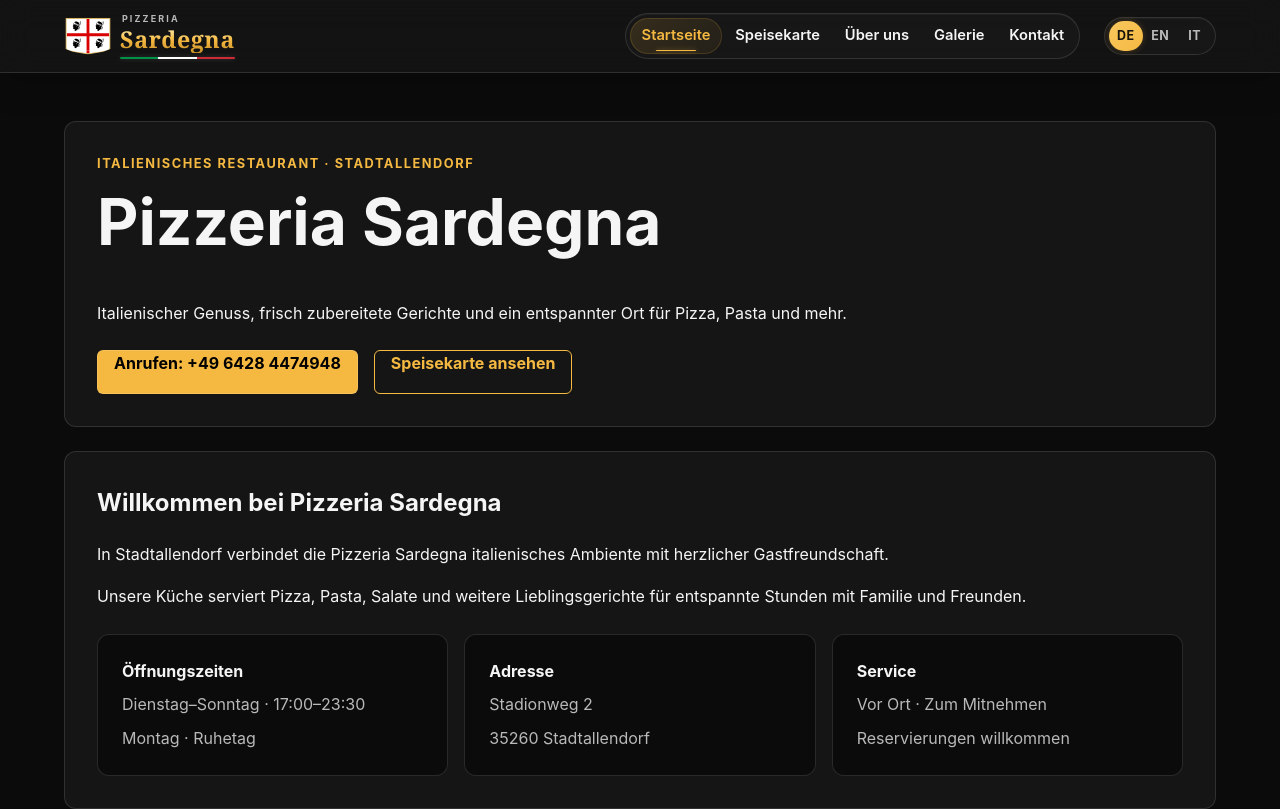
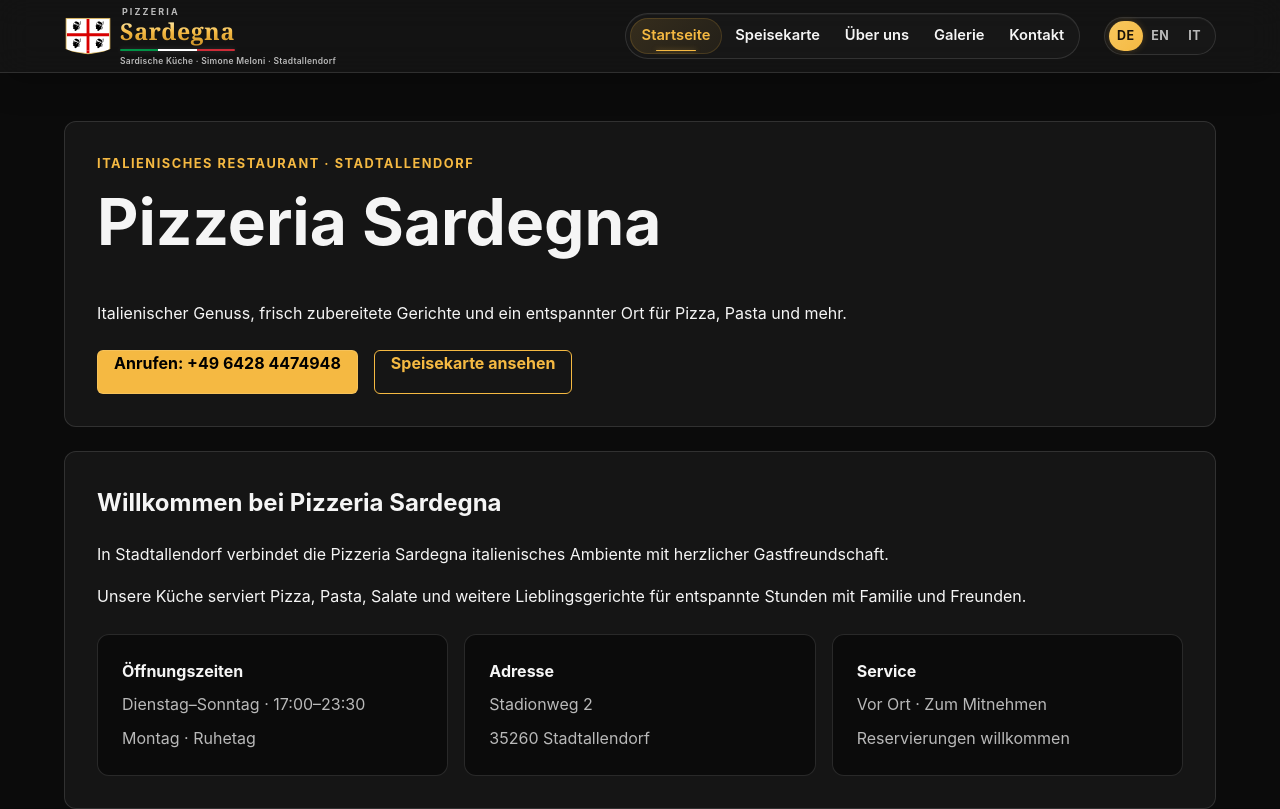
Before and after one commit to NikitaGoluban/pizzeria-sardegna.com, a React (Vite) app in the folder frontend/: page / in a window 1280 px wide. Shown: the top 809 px of the page. Built offline with nearby package versions, Linux system fonts and the light colour scheme.

Commit message:
Add multilingual brand tagline

```diff
--- a/frontend/src/components/layout/SiteHeader.tsx
+++ b/frontend/src/components/layout/SiteHeader.tsx
@@ -53,9 +53,12 @@ export function SiteHeader() {
           </span>
           <span className="site-logo-name">
             <span className="site-logo-prefix">Pizzeria</span>
-            {/* data-label dostarcza nazwę Sardegna dekoracyjnej warstwie błysku w CSS. */}
-            <span className="site-logo-sardegna" data-label="Sardegna">Sardegna</span>
-            <span className="site-logo-underline" aria-hidden="true" />
+            <span className="site-logo-mark">
+              {/* data-label dostarcza nazwę Sardegna dekoracyjnej warstwie błysku w CSS. */}
+              <span className="site-logo-sardegna" data-label="Sardegna">Sardegna</span>
+              <span className="site-logo-underline" aria-hidden="true" />
+            </span>
+            <span className="site-logo-tagline">{translation.t('common.brandTagline')}</span>
           </span>
         </Link>
 
--- a/frontend/src/locales/de.ts
+++ b/frontend/src/locales/de.ts
@@ -8,6 +8,7 @@ export const deTranslation = {
   common: {
     skipToMain: 'Zum Hauptinhalt springen',
     logoHomeLabel: 'Pizzeria Sardegna — Startseite',
+    brandTagline: 'Sardische Küche · Simone Meloni · Stadtallendorf',
     navigation: {
       label: 'Hauptnavigation',
       home: 'Startseite',
--- a/frontend/src/locales/en.ts
+++ b/frontend/src/locales/en.ts
@@ -4,6 +4,7 @@ export const enTranslation = {
   common: {
     skipToMain: 'Skip to main content',
     logoHomeLabel: 'Pizzeria Sardegna — Home page',
+    brandTagline: 'Sardinian cuisine · Simone Meloni · Stadtallendorf',
     navigation: {
       label: 'Main navigation',
       home: 'Home',
--- a/frontend/src/locales/it.ts
+++ b/frontend/src/locales/it.ts
@@ -4,6 +4,7 @@ export const itTranslation = {
   common: {
     skipToMain: 'Vai al contenuto principale',
     logoHomeLabel: 'Pizzeria Sardegna — Pagina iniziale',
+    brandTagline: 'Cucina sarda · Simone Meloni · Stadtallendorf',
     navigation: {
       label: 'Navigazione principale',
       home: 'Home',
--- a/frontend/src/styles/global.css
+++ b/frontend/src/styles/global.css
@@ -149,6 +149,11 @@ p {
   animation: name-glow 9s ease-in-out 250ms infinite;
 }
 
+.site-logo-mark {
+  display: grid;
+  width: max-content;
+}
+
 /* Druga, przezroczysta kopia słowa Sardegna pokazuje tylko przesuwający się refleks. */
 .site-logo-sardegna::after {
   position: absolute;
@@ -185,6 +190,16 @@ p {
   background: linear-gradient(90deg, transparent, rgb(255 255 255 / 90%), transparent);
   opacity: 0;
   animation: italian-line-shine 9s ease-in-out 500ms infinite;
+}
+
+.site-logo-tagline {
+  margin-block-start: 0.3rem;
+  color: var(--color-muted);
+  font-size: 0.53rem;
+  font-weight: 600;
+  letter-spacing: 0.035em;
+  line-height: 1.2;
+  white-space: nowrap;
 }
 
 @keyframes italian-line-shine {
```
